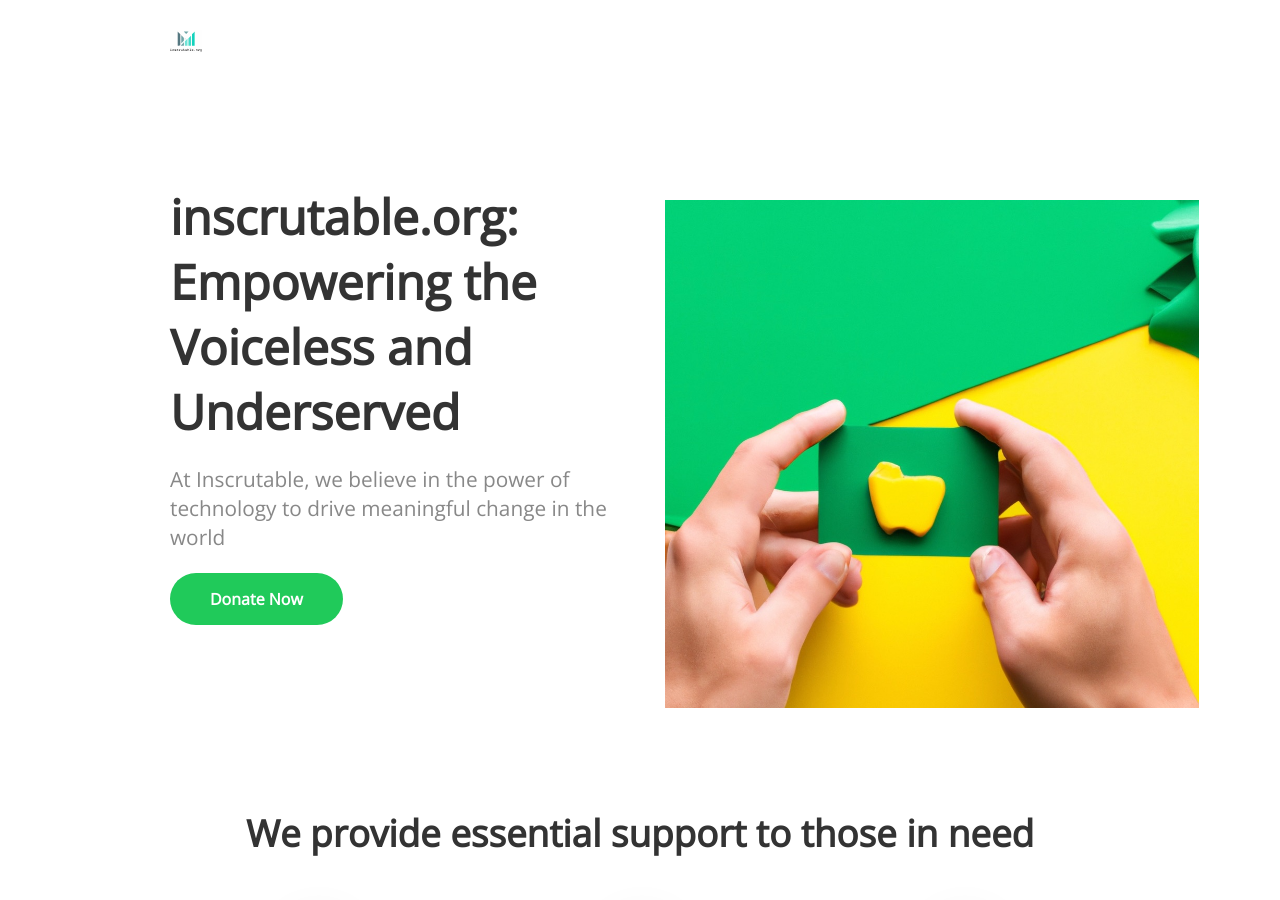
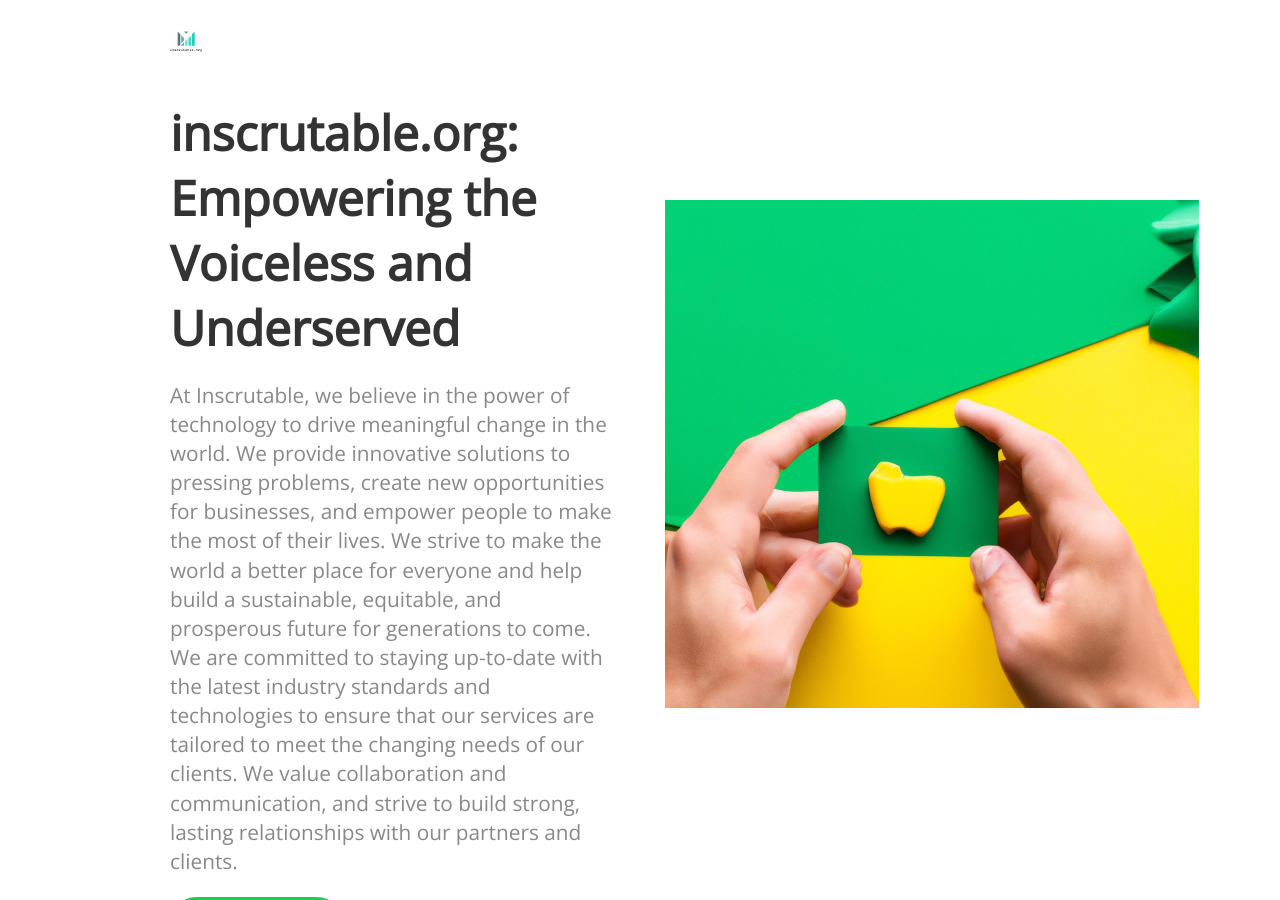
Before and after one commit to dankarlin/inscrutable-cause, a Jekyll site: the page built from index.html, in a window 1280 px wide and 900 px high. Built offline with Jekyll 4.4.1, drawn with Linux system fonts in a browser that asks for light colours; nearby versions of some CDN libraries; a script that is not in the unit is left out.

```diff
--- a/index.html
+++ b/index.html
@@ -10,7 +10,7 @@
 					inscrutable.org: Empowering the Voiceless and Underserved
 				</h1>
 				<p class="editable">
-					At Inscrutable, we believe in the power of technology to drive meaningful change in the world
+					At Inscrutable, we believe in the power of technology to drive meaningful change in the world. We provide innovative solutions to pressing problems, create new opportunities for businesses, and empower people to make the most of their lives. We strive to make the world a better place for everyone and help build a sustainable, equitable, and prosperous future for generations to come. We are committed to staying up-to-date with the latest industry standards and technologies to ensure that our services are tailored to meet the changing needs of our clients. We value collaboration and communication, and strive to build strong, lasting relationships with our partners and clients.
 				</p>
 				<div class="button">
 					<a href="#donate">Donate Now</a>
```
